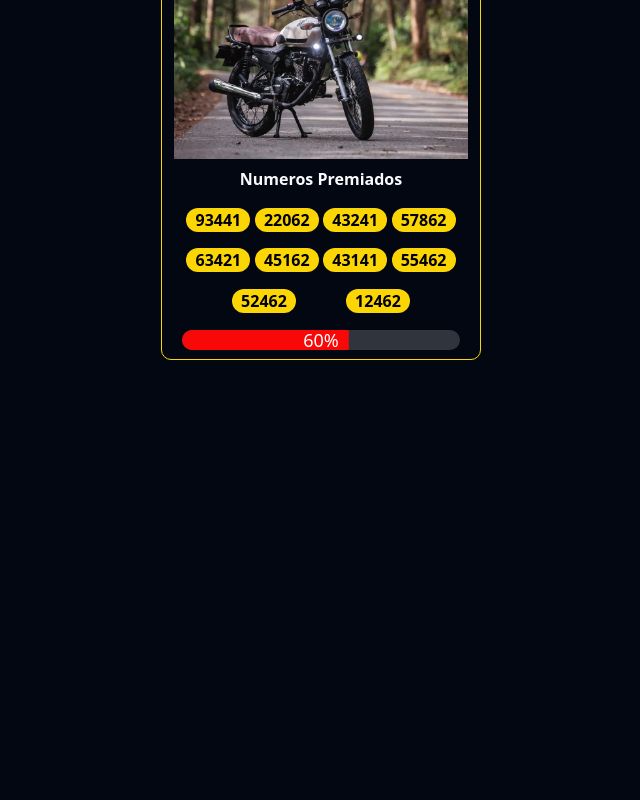
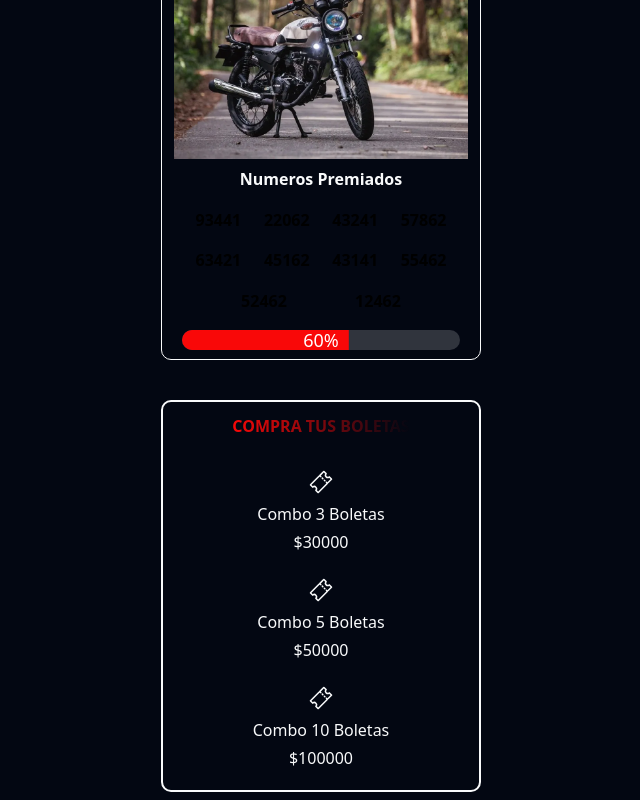
Before and after one commit to juancho391/mega_sorteos_pereira, a Next.js app: page / in a window 1280 px wide. Shown: the part 310-1110 px from the top of the page, without its empty margins (319-959 px from the left). Before the commit the page ends 800 px from the top, so only its background shows below. Built offline with nearby package versions, Linux system fonts and the light colour scheme.

Commit message:
seccion de compra en las boletas, componente card para los combos, icono de boleta para el card

```diff
--- a/app/globals.css
+++ b/app/globals.css
@@ -4,6 +4,7 @@
 @custom-variant dark (&:is(.dark *));
 
 :root {
+  --brandGray : #2C2D38
   --brandYellow: #fbd604;
   --brandRed: #f90808;
   --radius: 0.625rem;
@@ -43,6 +44,7 @@
 @theme inline {
   --color-background: var(--background);
   --color-foreground: var(--foreground);
+  --color-brandGray: var(--brandGray);
   --color-brandRed: var(--brandRed);
   --color-brandYellow: var(--brandYellow);
   --font-sans: var(--font-geist-sans);
@@ -86,6 +88,7 @@
   :root {
     --brandRed: #f90808;
     --brandYellow: #fbd604;
+    --brandGray: #2C2D38
   }
 }
 
--- a/app/page.tsx
+++ b/app/page.tsx
@@ -1,6 +1,7 @@
 import Header from "@/components/Header";
 import Rifa from "@/components/Rifa";
 import { NumberProps } from "@/components/NumberContainer";
+import CompraSection from "@/components/CompraSection";
 
 export default function Home() {
   const numbersList: NumberProps[] = [
@@ -58,6 +59,7 @@
         tipo="MOTO"
         listNumbers={numbersList}
       />
+      <CompraSection />
     </div>
   );
 }
--- /dev/null
+++ b/components/CompraSection.tsx
@@ -0,0 +1,15 @@
+import ComboCard from "./ui/ComboCard";
+export default function CompraSection() {
+  return (
+    <div className="border-2 border-brandYellow w-80 rounded-lg h-full flex flex-col items-center gap-3">
+      <span className="mt-3 inline-block font-extrabold bg-gradient-to-r from-brandRed to to-brandYellow bg-clip-text text-transparent">
+        COMPRA TUS BOLETAS
+      </span>
+      <div className="flex w-full h-full flex-wrap p-3 gap-2 ">
+        <ComboCard precio={30000} quantity={3} />
+        <ComboCard precio={50000} quantity={5} />
+        <ComboCard precio={100000} quantity={10} />
+      </div>
+    </div>
+  );
+}
--- /dev/null
+++ b/components/ui/ComboCard.tsx
@@ -0,0 +1,15 @@
+import { IoTicketOutline } from "react-icons/io5";
+
+interface InfoCombo {
+  precio: number;
+  quantity: number;
+}
+export default function ComboCard(props: InfoCombo) {
+  return (
+    <div className="flex flex-col rounded-lg bg-brandGray flex-grow w-min-28 h-full items-center p-2 text-center">
+      <IoTicketOutline className="text-2xl" />
+      <span className="mt-2">Combo {props.quantity} Boletas</span>
+      <span className="text-brandYellow mt-1">${props.precio}</span>
+    </div>
+  );
+}
--- a/package.json
+++ b/package.json
@@ -16,6 +16,7 @@
     "next": "15.3.1",
     "react": "^19.0.0",
     "react-dom": "^19.0.0",
+    "react-icons": "^5.5.0",
     "tailwind-merge": "^3.2.0"
   },
   "devDependencies": {
```
Also changed, not shown: 1 other file (tests, documents, lock files or other folders).
